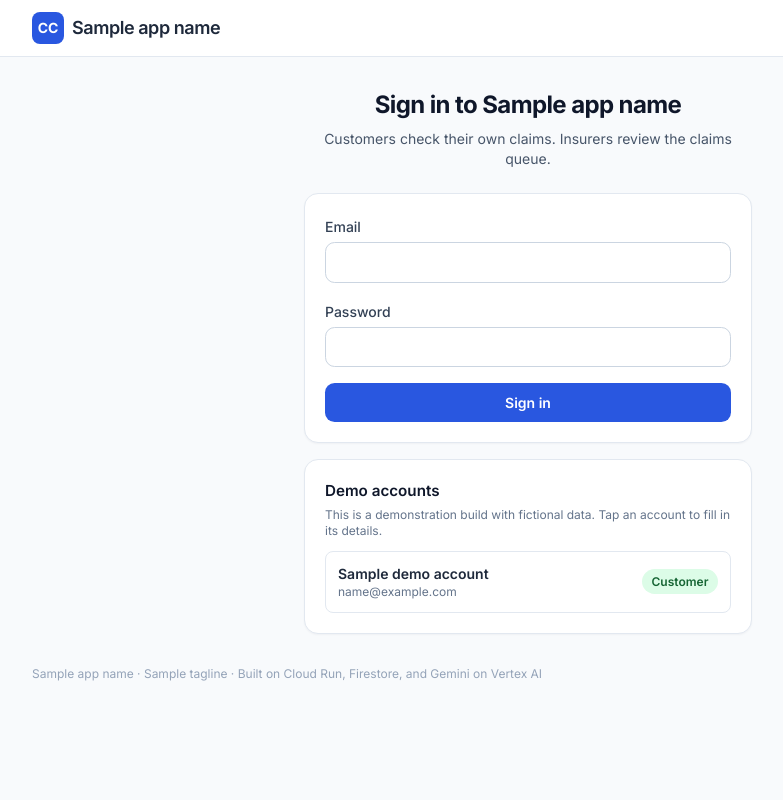
After one commit to KRISH-SINGH-10/campusx, a FastAPI app: template app/templates/login.html in a window 1280 px wide. The commit adds this page. Shown: the whole page, without its empty margins (112-895 px from the left). Run offline with FastAPI, Linux system fonts and the light colour scheme; the template is opened without the code that fills it: most values are stand-ins (such as "Sample title", 1, 10 or a date in 2020); some libraries are stand-ins or nearby versions.

Commit message:
Add customer and insurer sign-in with per-role access; store documents in separate folders

```diff
--- a/app/config.py
+++ b/app/config.py
@@ -4,6 +4,10 @@ PROJECT_ID = os.getenv("GOOGLE_CLOUD_PROJECT", "hackathon-511418")
 GEMINI_LOCATION = os.getenv("GEMINI_LOCATION", "global")
 GEMINI_MODEL = os.getenv("GEMINI_MODEL", "gemini-2.5-flash")
 DOCS_BUCKET = os.getenv("DOCS_BUCKET", f"{PROJECT_ID}-claimclear-docs")
+# K_SERVICE is set by Cloud Run; cookies are HTTPS-only there and plain on localhost.
+ON_CLOUD_RUN = bool(os.getenv("K_SERVICE"))
+# Demo build: the sign-in page offers the seeded accounts. Set to 0 to hide them.
+SHOW_DEMO_ACCOUNTS = os.getenv("SHOW_DEMO_ACCOUNTS", "1") == "1"
 
 APP_NAME = "ClaimClear"
 APP_TAGLINE = "Know what your insurer will pay, and why, before discharge"
--- /dev/null
+++ b/app/demo_accounts.json
@@ -0,0 +1,5 @@
+[
+  {"email": "rohan@claimclear.demo", "password": "patient-demo-1", "role": "customer", "name": "Rohan Kulkarni"},
+  {"email": "ananya@claimclear.demo", "password": "patient-demo-2", "role": "customer", "name": "Ananya Deshmukh"},
+  {"email": "claims@suraksha.demo", "password": "insurer-demo-1", "role": "insurer", "name": "Suraksha Claims Desk"}
+]
--- a/app/main.py
+++ b/app/main.py
@@ -2,18 +2,27 @@ from pathlib import Path
 from typing import Literal, Optional
 
 from fastapi import FastAPI, File, Form, HTTPException, Request, UploadFile
-from fastapi.responses import HTMLResponse, Response
+from fastapi.responses import HTMLResponse, RedirectResponse, Response
 from fastapi.staticfiles import StaticFiles
 from fastapi.templating import Jinja2Templates
 from pydantic import BaseModel, Field
+from starlette.middleware.sessions import SessionMiddleware
 
-from app import config
+from app import auth, config
 from app.claims import service
 from app.services import ai, db, storage
 
 BASE = Path(__file__).parent
 SAMPLES_DIR = BASE / "static" / "samples"
 app = FastAPI(title=config.APP_NAME)
+app.add_middleware(
+    SessionMiddleware,
+    secret_key=auth.session_secret(),
+    session_cookie="claimclear_session",
+    max_age=12 * 60 * 60,
+    same_site="lax",
+    https_only=config.ON_CLOUD_RUN,
+)
 app.mount("/static", StaticFiles(directory=BASE / "static"), name="static")
 templates = Jinja2Templates(directory=BASE / "templates")
 
@@ -45,28 +54,86 @@ def page(request: Request, name: str, **ctx) -> HTMLResponse:
     return templates.TemplateResponse(
         request,
         name,
-        {"app_name": config.APP_NAME, "tagline": config.APP_TAGLINE, **ctx},
+        {
+            "app_name": config.APP_NAME,
+            "tagline": config.APP_TAGLINE,
+            "user": auth.current(request),
+            **ctx,
+        },
     )
 
 
+def _home_for(user: dict) -> str:
+    return "/insurer" if user["role"] == "insurer" else "/"
+
+
+def _page_guard(request: Request, role: str) -> RedirectResponse | None:
+    """Pages redirect instead of returning an error: to sign-in, or to the user's own side."""
+    user = auth.current(request)
+    if not user:
+        return RedirectResponse("/login", status_code=303)
+    if user["role"] != role:
+        return RedirectResponse(_home_for(user), status_code=303)
+    return None
+
+
+# ---------- sign-in ----------
+
+@app.get("/login", response_class=HTMLResponse)
+def login_page(request: Request):
+    user = auth.current(request)
+    if user:
+        return RedirectResponse(_home_for(user), status_code=303)
+    demo = [a for a in auth.ACCOUNTS] if config.SHOW_DEMO_ACCOUNTS else []
+    return page(request, "login.html", active="login", demo_accounts=demo)
+
+
+class LoginIn(BaseModel):
+    email: str = Field(max_length=200)
+    password: str = Field(max_length=200)
+
+
+@app.post("/api/login")
+def login(request: Request, body: LoginIn):
+    user = auth.check(body.email, body.password)
+    if not user:
+        raise HTTPException(401, "Email or password is incorrect.")
+    request.session["user"] = user
+    return {"redirect": _home_for(user)}
+
+
+@app.post("/api/logout")
+def logout(request: Request):
+    request.session.clear()
+    return {"redirect": "/login"}
+
+
+# ---------- pages ----------
+
 @app.get("/", response_class=HTMLResponse)
 def home(request: Request):
-    return page(request, "index.html", active="home", samples=SAMPLE_BILLS, sample_policy=SAMPLE_POLICY)
+    return _page_guard(request, "customer") or page(
+        request, "index.html", active="home", samples=SAMPLE_BILLS, sample_policy=SAMPLE_POLICY
+    )
 
 
 @app.get("/claims/{claim_id}", response_class=HTMLResponse)
 def claim_page(request: Request, claim_id: str):
-    return page(request, "claim.html", active="home", claim_id=claim_id, role="patient")
+    return _page_guard(request, "customer") or page(
+        request, "claim.html", active="home", claim_id=claim_id, role="patient"
+    )
 
 
 @app.get("/insurer", response_class=HTMLResponse)
 def insurer_queue(request: Request):
-    return page(request, "insurer.html", active="insurer")
+    return _page_guard(request, "insurer") or page(request, "insurer.html", active="insurer")
 
 
 @app.get("/insurer/claims/{claim_id}", response_class=HTMLResponse)
 def insurer_claim(request: Request, claim_id: str):
-    return page(request, "claim.html", active="insurer", claim_id=claim_id, role="insurer")
+    return _page_guard(request, "insurer") or page(
+        request, "claim.html", active="insurer", claim_id=claim_id, role="insurer"
+    )
 
 
 @app.get("/api/health")
@@ -85,6 +152,8 @@ def health():
     return out
 
 
+# ---------- claims ----------
+
 async def _read_upload(file: UploadFile) -> tuple[bytes, str]:
     if file.content_type not in ALLOWED_UPLOADS:
         raise HTTPException(415, "Upload a PDF, PNG, JPEG, or WebP file.")
@@ -96,11 +165,13 @@ async def _read_upload(file: UploadFile) -> tuple[bytes, str]:
 
 @app.post("/api/claims", status_code=201)
 async def claims_create(
+    request: Request,
     sample: Optional[str] = Form(None),
     bill: Optional[UploadFile] = File(None),
     policy: Optional[UploadFile] = File(None),
 ):
     """Read both documents, run the decision engine, and store the claim."""
+    user = auth.require(request, "customer")
     if sample:
         if sample not in SAMPLE_BILLS:
             raise HTTPException(400, "Unknown sample.")
@@ -113,7 +184,7 @@ async def claims_create(
         raise HTTPException(400, "Attach both the hospital bill and the policy document.")
 
     try:
-        claim = service.create_claim(*bill_doc, *policy_doc)
+        claim = service.create_claim(*bill_doc, *policy_doc, owner=user["email"])
     except Exception as e:
         raise HTTPException(502, f"Could not read the documents: {str(e)[:200]}")
     if not claim["bill"]["items"]:
@@ -121,15 +192,18 @@ async def claims_create(
     return {"id": claim["id"]}
 
 
-def _claim_or_404(claim_id: str) -> dict:
+def _claim_for(request: Request, claim_id: str, role: str | None = None) -> dict:
+    """The claim, if this user may see it. Other people's claims look like missing ones."""
+    user = auth.require(request, role)
     claim = db.get(CLAIMS, claim_id)
-    if not claim:
+    if not claim or not auth.can_see(user, claim):
         raise HTTPException(404, "Claim not found.")
     return claim
 
 
 @app.get("/api/claims")
-def claims_list():
+def claims_list(request: Request):
+    user = auth.require(request)
     return [
         {
             "id": c["id"],
@@ -141,13 +215,14 @@ def claims_list():
             "totals": c["result"]["totals"],
             "overbilling_count": c["result"].get("overbilling_count", 0),
         }
-        for c in db.list_all(CLAIMS, limit=50)
+        for c in db.list_all(CLAIMS, limit=100)
+        if auth.can_see(user, c)
     ]
 
 
 @app.get("/api/claims/{claim_id}")
-def claims_get(claim_id: str):
-    return _claim_or_404(claim_id)
+def claims_get(request: Request, claim_id: str):
+    return _claim_for(request, claim_id)
 
 
 class ExplainIn(BaseModel):
@@ -155,8 +230,8 @@ class ExplainIn(BaseModel):
 
 
 @app.post("/api/claims/{claim_id}/explain")
-def claims_explain(claim_id: str, body: ExplainIn):
-    claim = _claim_or_404(claim_id)
+def claims_explain(request: Request, claim_id: str, body: ExplainIn):
+    claim = _claim_for(request, claim_id)
     try:
         return {"text": service.explain(claim, body.language)}
     except Exception as e:
@@ -164,8 +239,8 @@ def claims_explain(claim_id: str, body: ExplainIn):
 
 
 @app.post("/api/claims/{claim_id}/appeal")
-def claims_appeal(claim_id: str):
-    claim = _claim_or_404(claim_id)
+def claims_appeal(request: Request, claim_id: str):
+    claim = _claim_for(request, claim_id, "customer")
     try:
         return {"text": service.appeal_letter(claim)}
     except Exception as e:
@@ -173,8 +248,8 @@ def claims_appeal(claim_id: str):
 
 
 @app.post("/api/claims/{claim_id}/review")
-def claims_review(claim_id: str):
-    claim = _claim_or_404(claim_id)
+def claims_review(request: Request, claim_id: str):
+    claim = _claim_for(request, claim_id, "insurer")
     try:
         return {"text": service.reviewer_summary(claim)}
     except Exception as e:
@@ -182,9 +257,9 @@ def claims_review(claim_id: str):
 
 
 @app.get("/api/claims/{claim_id}/documents/{kind}")
-def claims_document(claim_id: str, kind: Literal["bill", "policy"]):
+def claims_document(request: Request, claim_id: str, kind: Literal["bill", "policy"]):
     """Serve an original document from the private bucket."""
-    name = (_claim_or_404(claim_id).get("documents") or {}).get(kind)
+    name = (_claim_for(request, claim_id).get("documents") or {}).get(kind)
     if not name:
         raise HTTPException(404, "Document not stored for this claim.")
     try:
@@ -200,6 +275,6 @@ class DecisionIn(BaseModel):
 
 
 @app.post("/api/claims/{claim_id}/decision")
-def claims_decide(claim_id: str, body: DecisionIn):
-    _claim_or_404(claim_id)
+def claims_decide(request: Request, claim_id: str, body: DecisionIn):
+    _claim_for(request, claim_id, "insurer")
     return db.update(CLAIMS, claim_id, {"status": body.status, "insurer_note": body.note})
--- a/app/static/app.js
+++ b/app/static/app.js
@@ -11,9 +11,23 @@ async function api(path, options = {}) {
   const res = await fetch(path, opts);
   if (res.status === 204) return null;
   const data = await res.json().catch(() => ({}));
+  // Session expired or signed out in another tab: go back to sign-in.
+  if (res.status === 401 && location.pathname !== '/login') {
+    location.href = '/login';
+  }
   if (!res.ok) throw new Error(data.detail || `Request failed (${res.status})`);
   return data;
 }
+
+document.addEventListener('DOMContentLoaded', () => {
+  const logout = document.getElementById('logout-btn');
+  if (logout) {
+    logout.addEventListener('click', async () => {
+      const data = await api('/api/logout', { method: 'POST' });
+      location.href = data.redirect;
+    });
+  }
+});
 
 function toast(message) {
   const el = document.getElementById('toast');
--- a/app/templates/base.html
+++ b/app/templates/base.html
@@ -27,8 +27,15 @@
         <span class="text-lg font-semibold tracking-tight">{{ app_name }}</span>
       </a>
       <nav class="flex items-center gap-1 text-sm font-medium">
-        <a href="/" class="nav-link {% if active == 'home' %}nav-link-active{% endif %}">Patient</a>
-        <a href="/insurer" class="nav-link {% if active == 'insurer' %}nav-link-active{% endif %}">Insurer</a>
+        {% if user %}
+          {% if user.role == 'insurer' %}
+          <a href="/insurer" class="nav-link nav-link-active">Claims queue</a>
+          {% else %}
+          <a href="/" class="nav-link nav-link-active">My claims</a>
+          {% endif %}
+          <span class="hidden px-2 text-xs text-slate-500 sm:inline">{{ user.name }} · {{ 'Insurer' if user.role == 'insurer' else 'Customer' }}</span>
+          <button id="logout-btn" class="nav-link" type="button">Sign out</button>
+        {% endif %}
       </nav>
     </div>
   </header>
--- /dev/null
+++ b/app/templates/login.html
@@ -0,0 +1,66 @@
+{% extends "base.html" %}
+{% block content %}
+<div class="mx-auto max-w-md">
+  <section class="mb-6 text-center">
+    <h1 class="text-2xl font-bold tracking-tight text-slate-900">Sign in to {{ app_name }}</h1>
+    <p class="mt-2 text-sm text-slate-600">Customers check their own claims. Insurers review the claims queue.</p>
+  </section>
+
+  <div class="card">
+    <form id="login-form" class="space-y-4">
+      <label class="block">
+        <span class="text-sm font-medium text-slate-700">Email</span>
+        <input id="email" type="email" class="input mt-1" autocomplete="username" required>
+      </label>
+      <label class="block">
+        <span class="text-sm font-medium text-slate-700">Password</span>
+        <input id="password" type="password" class="input mt-1" autocomplete="current-password" required>
+      </label>
+      <button id="login-btn" class="btn w-full" type="submit">Sign in</button>
+    </form>
+  </div>
+
+  {% if demo_accounts %}
+  <div class="card mt-4">
+    <h2 class="card-title">Demo accounts</h2>
+    <p class="mt-1 text-xs text-slate-500">This is a demonstration build with fictional data. Tap an account to fill in its details.</p>
+    <div class="mt-3 space-y-2">
+      {% for a in demo_accounts %}
+      <button type="button" class="demo-account flex w-full items-center justify-between rounded-lg border border-slate-200 p-3 text-left hover:bg-slate-50"
+              data-email="{{ a.email }}" data-password="{{ a.password }}">
+        <span>
+          <span class="block text-sm font-semibold text-slate-800">{{ a.name }}</span>
+          <span class="block text-xs text-slate-500">{{ a.email }}</span>
+        </span>
+        <span class="pill {{ 'pill-warn' if a.role == 'insurer' else 'pill-ok' }}">{{ 'Insurer' if a.role == 'insurer' else 'Customer' }}</span>
+      </button>
+      {% endfor %}
+    </div>
+  </div>
+  {% endif %}
+</div>
+{% endblock %}
+
+{% block scripts %}
+<script>
+  document.querySelectorAll('.demo-account').forEach((btn) => {
+    btn.addEventListener('click', () => {
+      document.getElementById('email').value = btn.dataset.email;
+      document.getElementById('password').value = btn.dataset.password;
+    });
+  });
+
+  document.getElementById('login-form').addEventListener('submit', (e) => {
+    e.preventDefault();
+    withBusy(document.getElementById('login-btn'), async () => {
+      const data = await api('/api/login', {
+        json: {
+          email: document.getElementById('email').value,
+          password: document.getElementById('password').value,
+        },
+      });
+      location.href = data.redirect;
+    });
+  });
+</script>
+{% endblock %}
--- a/requirements.txt
+++ b/requirements.txt
@@ -2,6 +2,7 @@ fastapi==0.143.0
 uvicorn==0.54.0
 jinja2==3.1.6
 python-multipart==0.0.32
+itsdangerous==2.2.0
 google-genai==2.29.0
 google-cloud-firestore==2.34.1
 google-cloud-storage==3.17.0
```
Also changed, not shown: app/auth.py (added, +47 -0 lines), app/claims/service.py (+7 -2 lines), app/templates/index.html (+30 -1 lines), scripts/check_access.py (added, +54 -0 lines).
